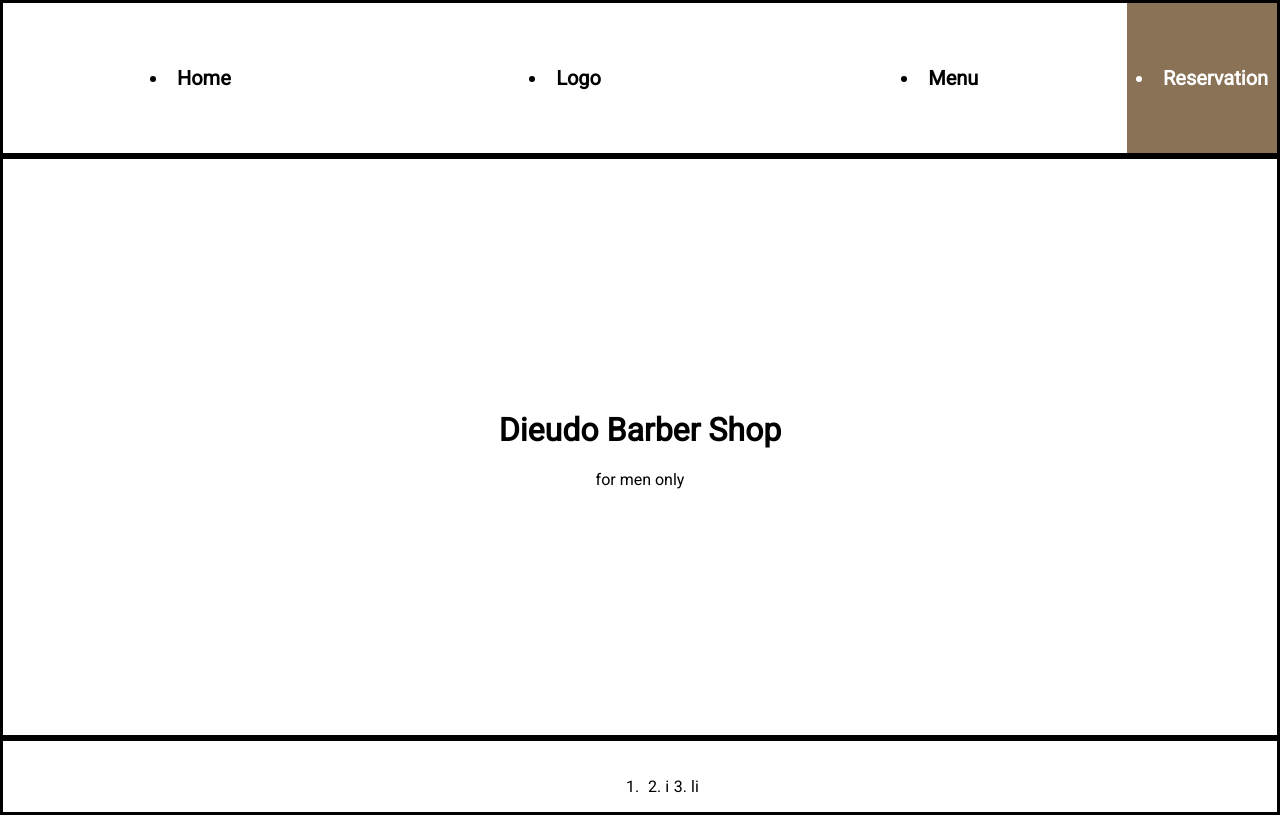
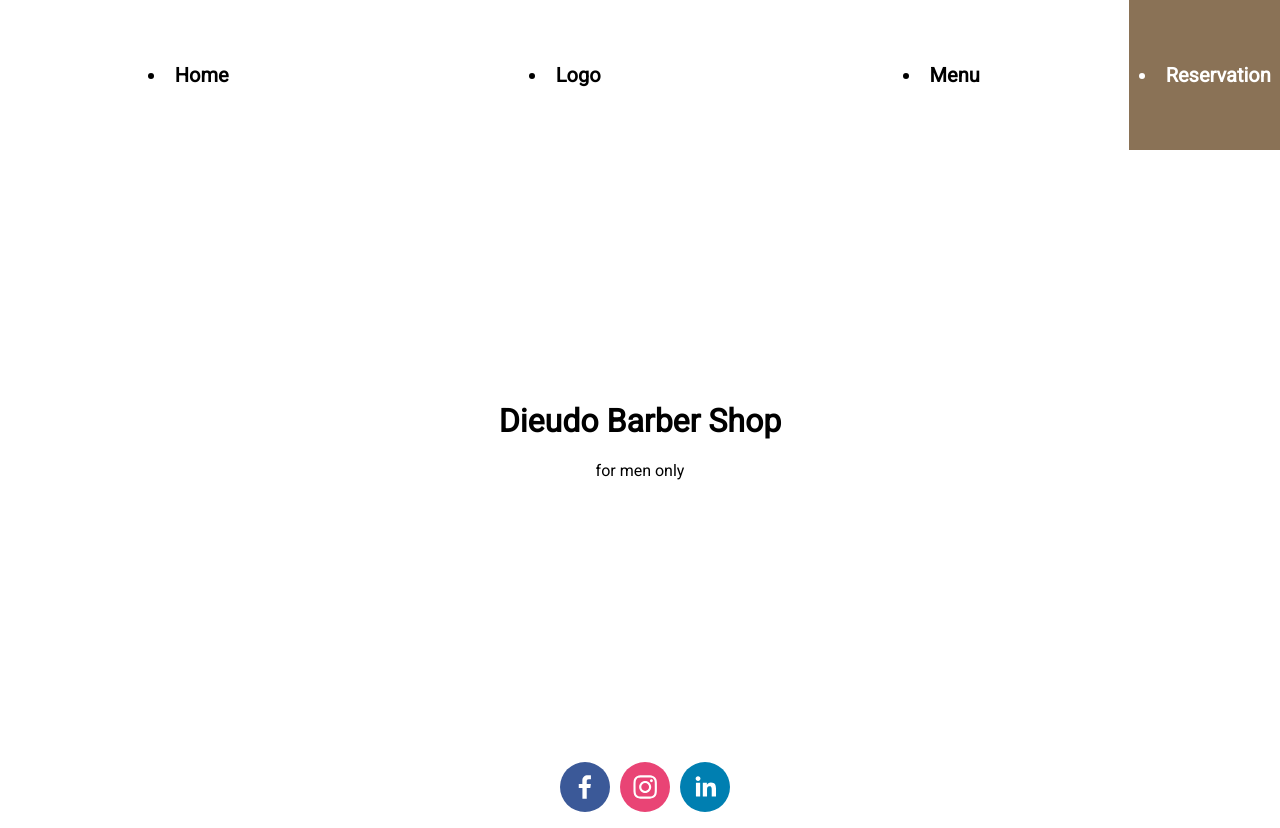
Before and after one commit to briantekasala/barbershop, a React (Create React App) app in the folder my-app/: page / in a window 1280 px wide. Built offline with nearby package versions, Linux system fonts and the light colour scheme.

Commit message:
footer icons

```diff
--- a/my-app/src/App.css
+++ b/my-app/src/App.css
@@ -5,7 +5,6 @@ body {
 .navigationMenu {
   display: flex;
   justify-content: space-between;
-  border-style: solid;
 }
 
 .navigationMenu > li {
@@ -34,7 +33,6 @@ body {
 }
 main {
   display: flex;
-  border: solid;
   justify-content: center;
   align-items: center;
   text-align: center;
@@ -43,14 +41,17 @@ main {
 
 
 footer {
-  border: solid;
   display: flex;
   justify-content: center;
+  align-items: center;
+  text-align: center;
   padding-top: 20px;
 }
-
+footer> ol{
+  padding: 0px 0px 0px 0px;
+}
 footer> ol> li {
   float: left;
-
-  margin-left: 22px;
+  margin-left: 10px;
+  list-style: none;
 }
--- a/my-app/src/footer/Footer.tsx
+++ b/my-app/src/footer/Footer.tsx
@@ -1,12 +1,14 @@
-import React from 'react'
+import React from 'react';
+import { SocialIcon } from 'react-social-icons';
+
 
 function Footer() {
     return (
         <footer>
             <ol>
-                <li><a href="#"></a></li>
-                <li>i</li>
-                <li>li</li>
+                <li><a href="https://nl-nl.facebook.com/"><SocialIcon network='facebook'/></a></li>
+                <li><a href="https://www.instagram.com/"><SocialIcon network='instagram'/></a></li>
+                <li><a href="https://nl.linkedin.com/"><SocialIcon network='linkedin'/></a></li>
             </ol>
         </footer>
      );
```
